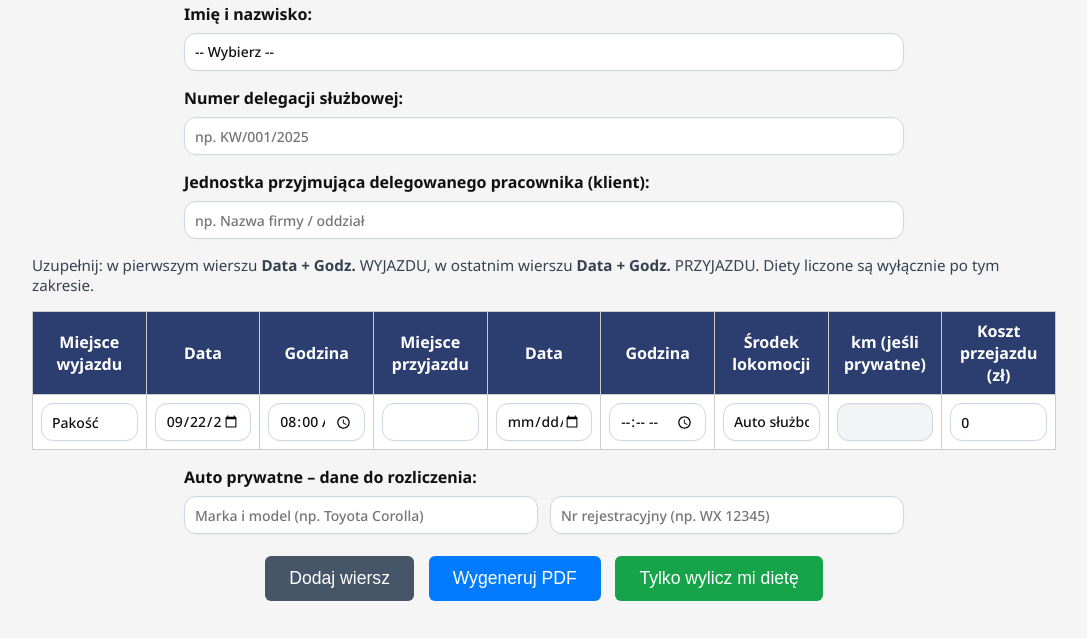
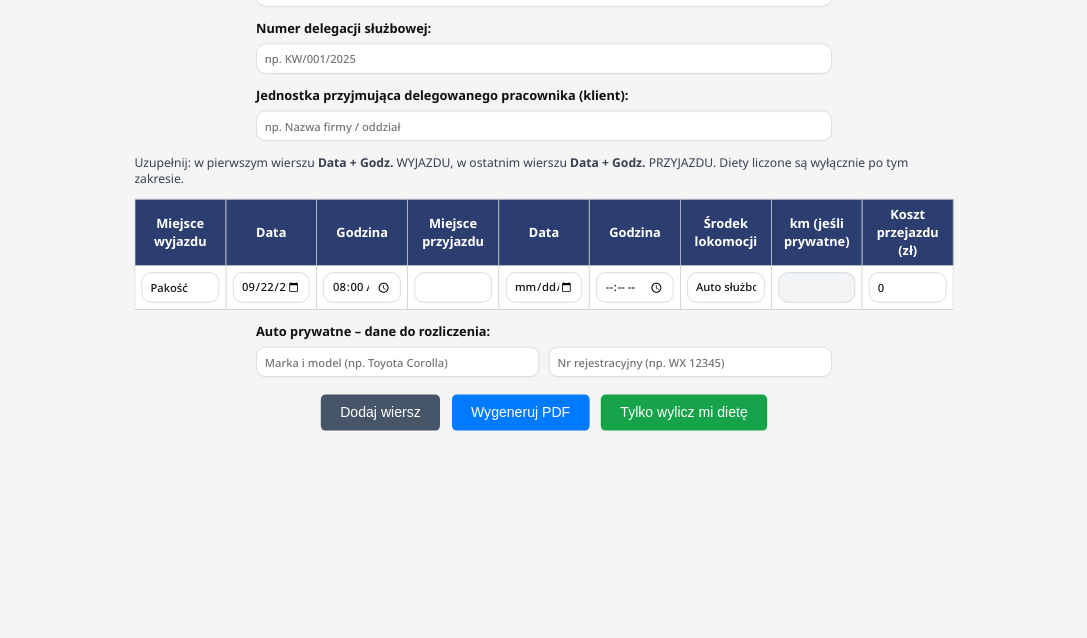
Before and after one commit to techno-lewarek/dieta-webapp, a plain HTML site: page index.html in a window 1280 px wide. Shown: the part 283-921 px from the top of the page, without its empty margins (96-1183 px from the left). Drawn offline with Linux system fonts and the light colour scheme.

Commit message:
Update index.html

```diff
--- a/index.html
+++ b/index.html
@@ -591,6 +591,26 @@
 
         return zlWord + (grWord ? " " + grWord : "");
       }
+      // liczby słownie do PDF — POPRAWIONA WERSJA
+      function numberToWordsPL(amount) {
+        // ...
+      }
+
+      // --- SKALOWANIE STRONY PRZY MNIEJSZYCH ROZDZIELCZOŚCIACH ---
+      function applyScaling() {
+        const w = window.innerWidth;
+        const h = window.innerHeight;
+        if (w < 1920 && h < 1200) {
+          document.body.style.transform = "scale(0.8)";
+          document.body.style.transformOrigin = "top center";
+        } else {
+          document.body.style.transform = "";
+        }
+      }
+
+      // uruchom przy starcie i przy zmianie rozmiaru okna
+      applyScaling();
+      window.addEventListener("resize", applyScaling);
     });
   </script>
 </body>
```
